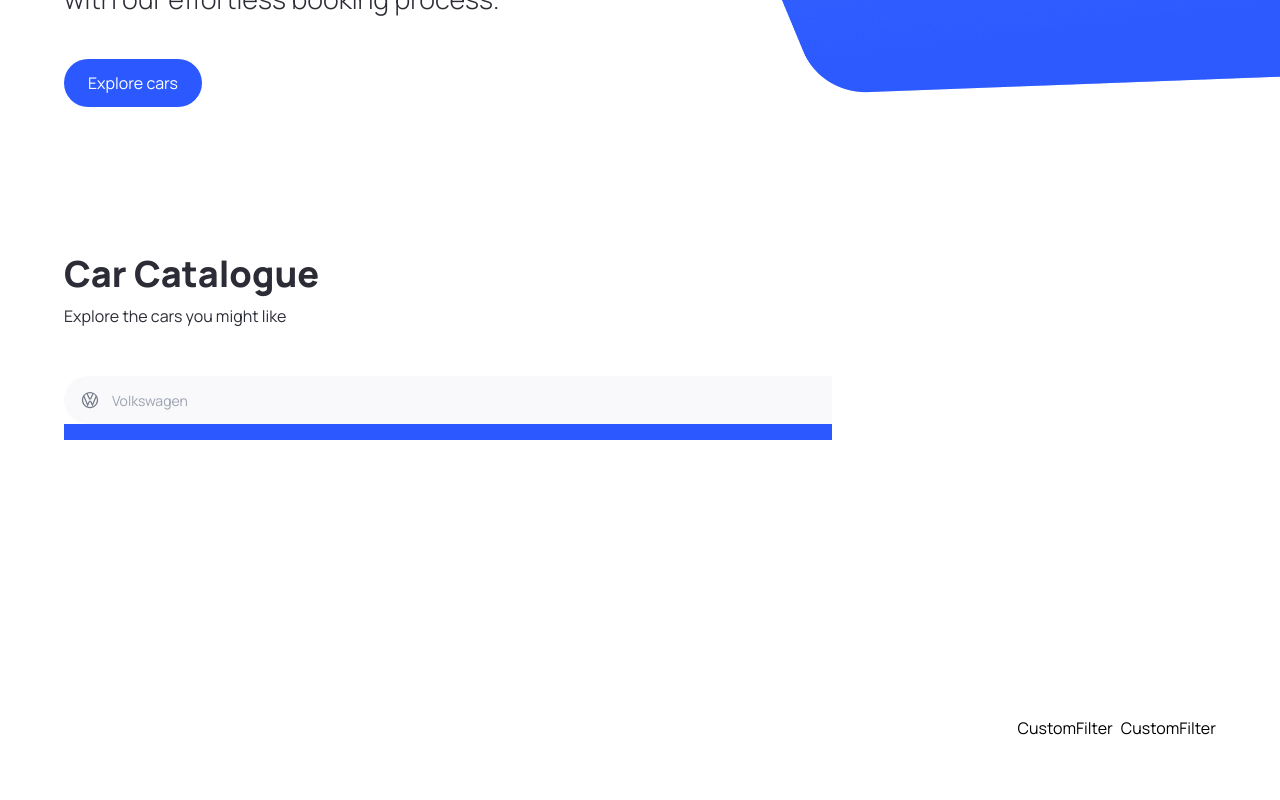
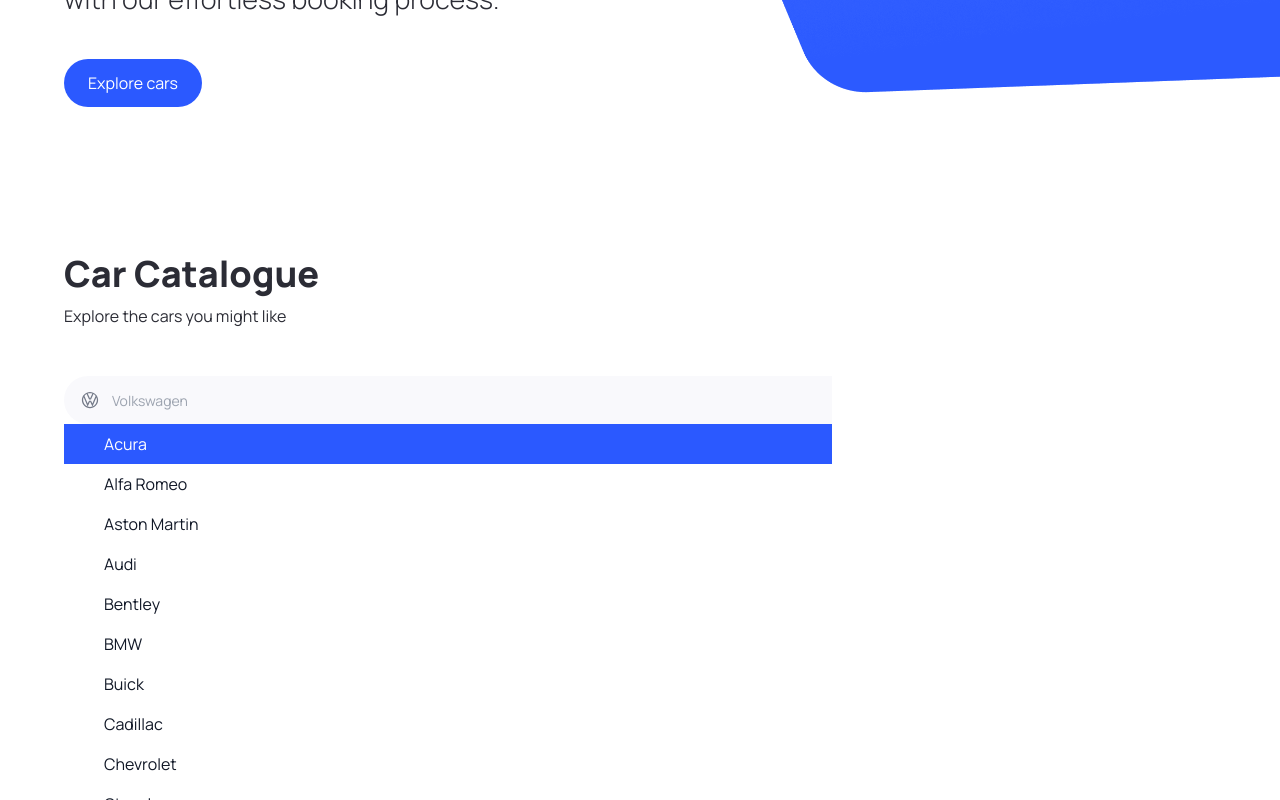
Before and after one commit to yessine-agrebi/CarHub, a Next.js app: page / in a window 1280 px wide. Both pictures are taken after a click on the button 82 px from the left and 1010 px from the top of the page. Shown: the part 610-1410 px from the top of the page. Built offline with nearby package versions, Linux system fonts and the light colour scheme.

Commit message:
search manufacturer component

```diff
--- a/components/SearchManufacturer.tsx
+++ b/components/SearchManufacturer.tsx
@@ -57,11 +57,19 @@
                     `}
                     value={item}
                   >
-                    {({selected, active}) => {
-                        <>
+                    {({ selected, active }) => (
+                      <>
+                        <span className={`block truncate ${selected ? "font-medium" : "font-normal"}`}>
+                          {item}
+                        </span>
 
-                        </>
-                    }}
+                        {/* Show an active blue background color if the option is selected */}
+                        {selected ? (
+                          <span className={`absolute inset-y-0 left-0 flex items-center pl-3 ${active? "text-white": "text-pribg-primary-purple"}`}
+                          ></span>
+                        ) : null}
+                      </>
+                    )}
                   </Combobox.Option>
                 ))
               }
```
